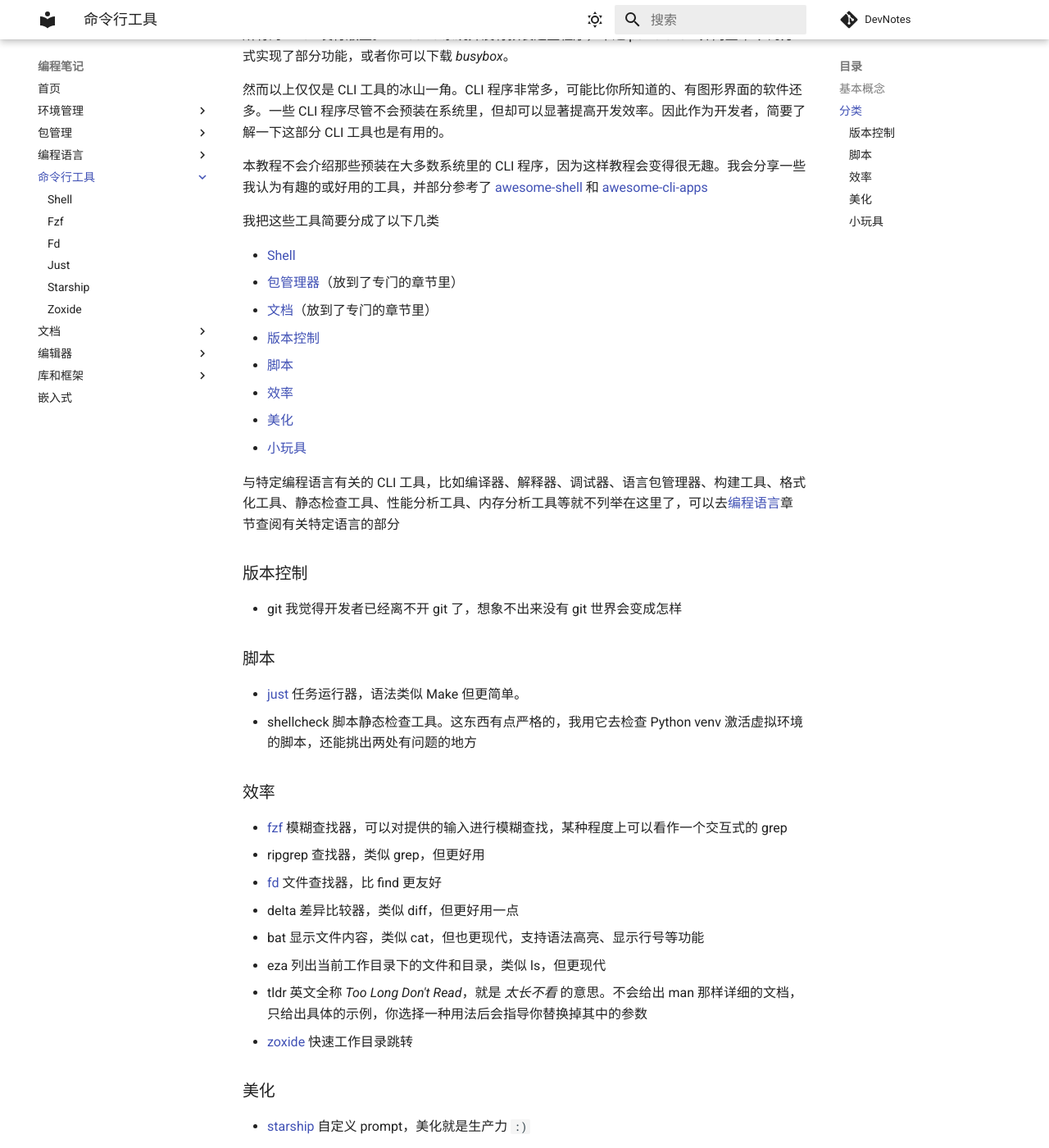
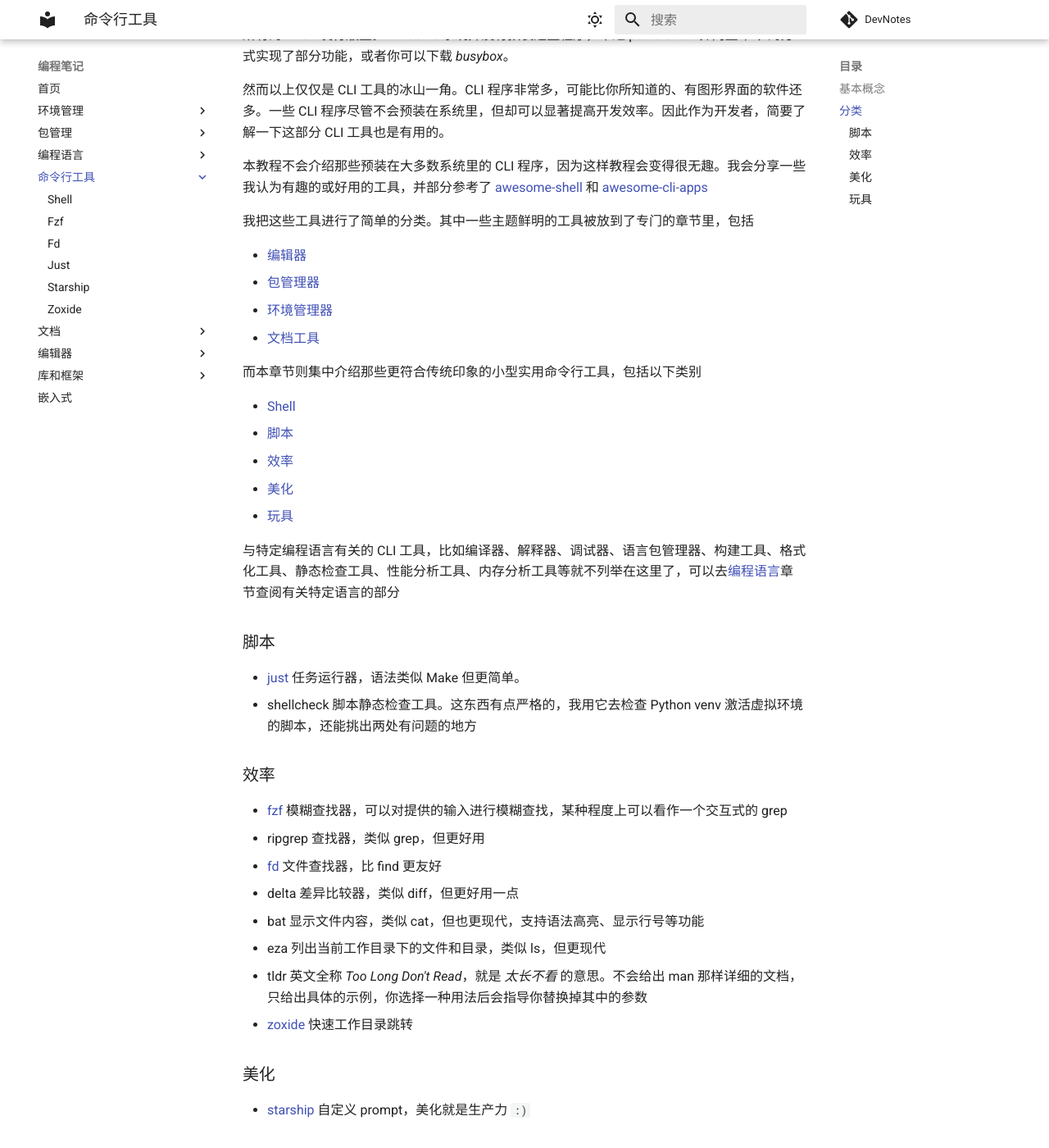
Before and after one commit to Juemuren/DevNotes, an MkDocs documentation site: the page built from docs/命令行工具/index.md, in a window 1280 px wide and 1400 px high, scrolled down 645 px. Shown: the whole window at 82% size. Built offline with MkDocs 1.6.1 and Material for MkDocs 9.7.7, drawn with Linux system fonts in a browser that asks for light colours; comment, search, counter and statistics services are not loaded; some of the changed text lies outside the part shown.

Commit message:
2025-10-24

```diff
--- a/docs/命令行工具/index.md
+++ b/docs/命令行工具/index.md
@@ -21,22 +21,22 @@
 
 本教程不会介绍那些预装在大多数系统里的 CLI 程序，因为这样教程会变得很无趣。我会分享一些我认为有趣的或好用的工具，并部分参考了 [awesome-shell](https://github.com/alebcay/awesome-shell) 和 [awesome-cli-apps](https://github.com/agarrharr/awesome-cli-apps)
 
-我把这些工具简要分成了以下几类
+我把这些工具进行了简单的分类。其中一些主题鲜明的工具被放到了专门的章节里，包括
+
+- [编辑器](../编辑器/index.md)
+- [包管理器](../包管理/index.md)
+- [环境管理器](../环境管理/index.md)
+- [文档工具](../文档/index.md)
+
+而本章节则集中介绍那些更符合传统印象的小型实用命令行工具，包括以下类别
 
 - [Shell](Shell.md)
-- [包管理器](../包管理/index.md)（放到了专门的章节里）
-- [文档](../文档/index.md)（放到了专门的章节里）
-- [版本控制](#版本控制)
 - [脚本](#脚本)
 - [效率](#效率)
 - [美化](#美化)
-- [小玩具](#小玩具)
+- [玩具](#玩具)
 
 与特定编程语言有关的 CLI 工具，比如编译器、解释器、调试器、语言包管理器、构建工具、格式化工具、静态检查工具、性能分析工具、内存分析工具等就不列举在这里了，可以去[编程语言](../编程语言/index.md)章节查阅有关特定语言的部分
-
-### 版本控制
-
-- git 我觉得开发者已经离不开 git 了，想象不出来没有 git 世界会变成怎样
 
 ### 脚本
 
@@ -58,8 +58,8 @@
 
 - [starship](Starship.md) 自定义 prompt，美化就是生产力 `:)`
 
-### 小玩具
+### 玩具
 
 - cloc 统计代码行数
 - fastfetch 获取系统信息，很酷，有种极客的感觉
-- gh GitHub 的 CLI 工具，没用过，感觉像玩具。一般来说使用浏览器就行了。
+- gh GitHub 的 CLI 工具，想不到有什么优势区间，一般来说使用浏览器就行了。
```
Also changed, not shown: README.md (+3 -9 lines), docs/文档/index.md (+5 -0 lines), docs/编程语言/JavaScript.md (+1 -0 lines).
